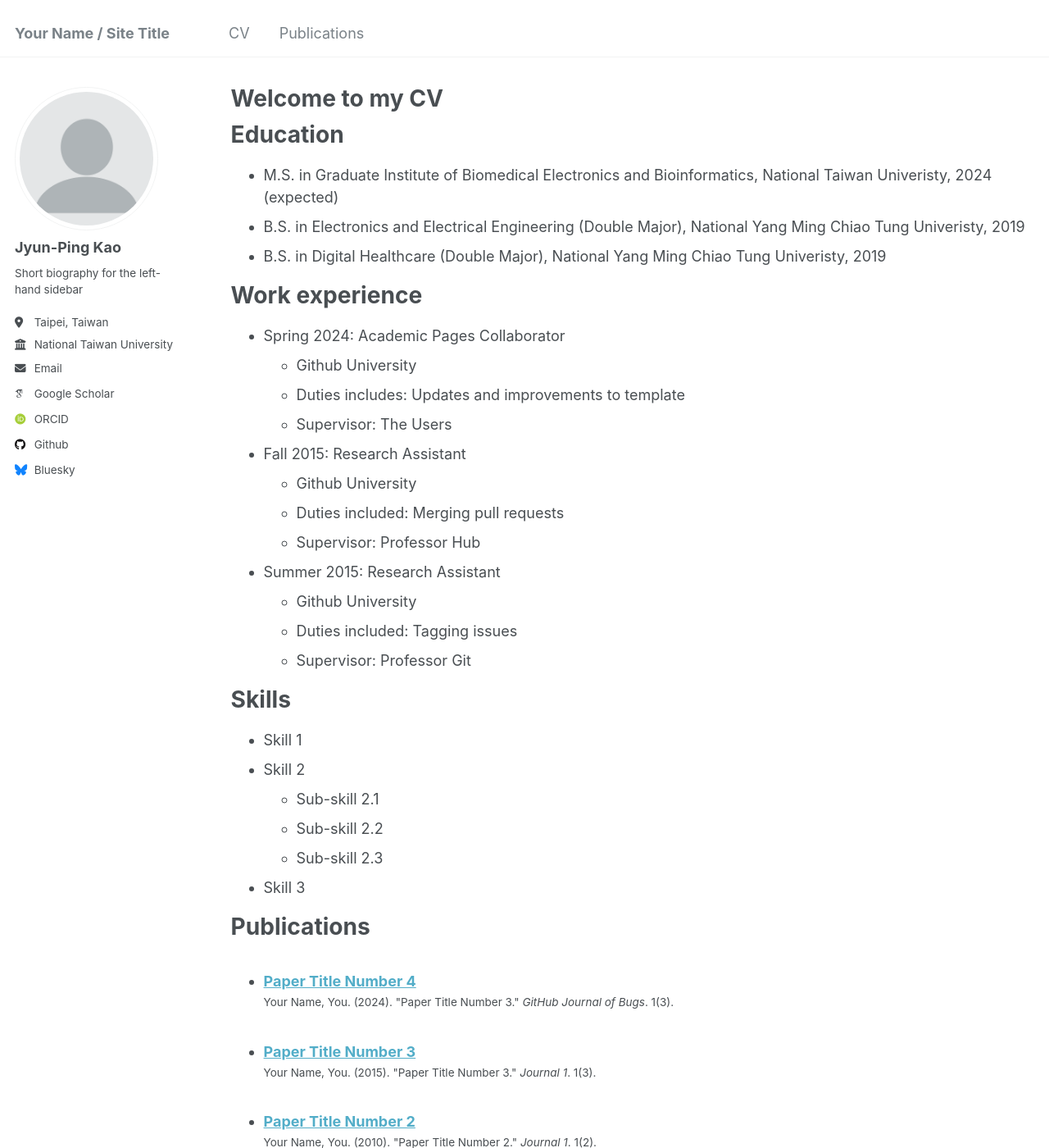
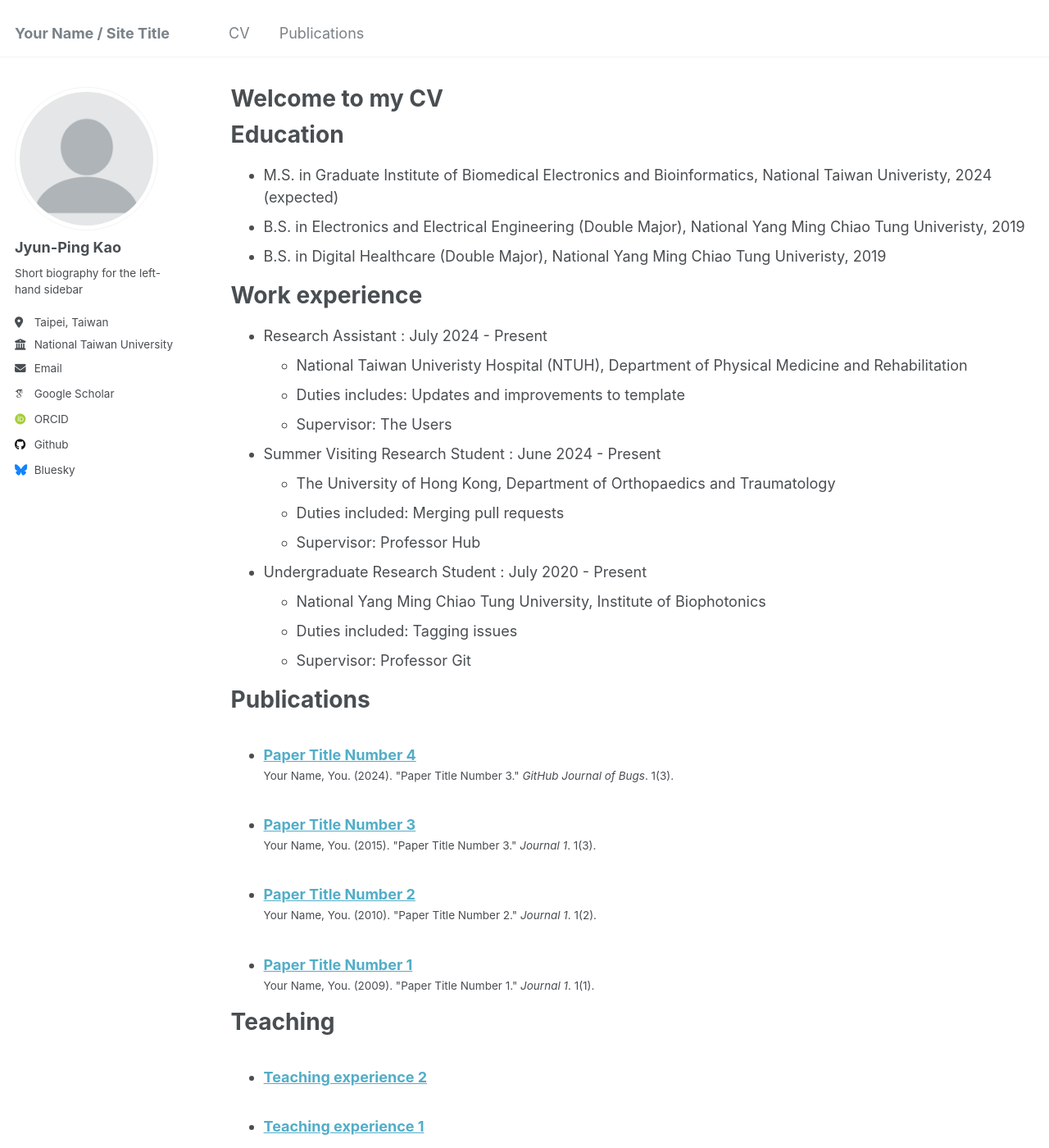
Before and after one commit to reddykao/reddykao.github.io, a Jekyll site: the page built from _pages/cv.md, in a window 1280 px wide and 1400 px high. Shown: the whole window at 82% size. Built offline with Jekyll 4.4.1, drawn with Linux system fonts in a browser that asks for light colours; some web fonts are replaced.

Commit message:
Update cv.md

```diff
--- a/_pages/cv.md
+++ b/_pages/cv.md
@@ -17,29 +17,21 @@ Education
 
 Work experience
 ======
-* Spring 2024: Academic Pages Collaborator
-  * Github University
+* Research Assistant : July 2024 - Present
+  * National Taiwan Univeristy Hospital (NTUH), Department of Physical Medicine and Rehabilitation
   * Duties includes: Updates and improvements to template
   * Supervisor: The Users
 
-* Fall 2015: Research Assistant
-  * Github University
+* Summer Visiting Research Student : June 2024 - Present
+  * The University of Hong Kong, Department of Orthopaedics and Traumatology
   * Duties included: Merging pull requests
   * Supervisor: Professor Hub
 
-* Summer 2015: Research Assistant
-  * Github University
+* Undergraduate Research Student : July 2020 - Present
+  * National Yang Ming Chiao Tung University, Institute of Biophotonics
   * Duties included: Tagging issues
   * Supervisor: Professor Git
 
-Skills
-======
-* Skill 1
-* Skill 2
-  * Sub-skill 2.1
-  * Sub-skill 2.2
-  * Sub-skill 2.3
-* Skill 3
 
 Publications
 ======
@@ -47,11 +39,6 @@ Publications
     {% include archive-single-cv.html %}
   {% endfor %}</ul>
 
-Talks
-======
-  <ul>{% for post in site.talks reversed %}
-    {% include archive-single-talk-cv.html  %}
-  {% endfor %}</ul>
 
 Teaching
 ======
```
